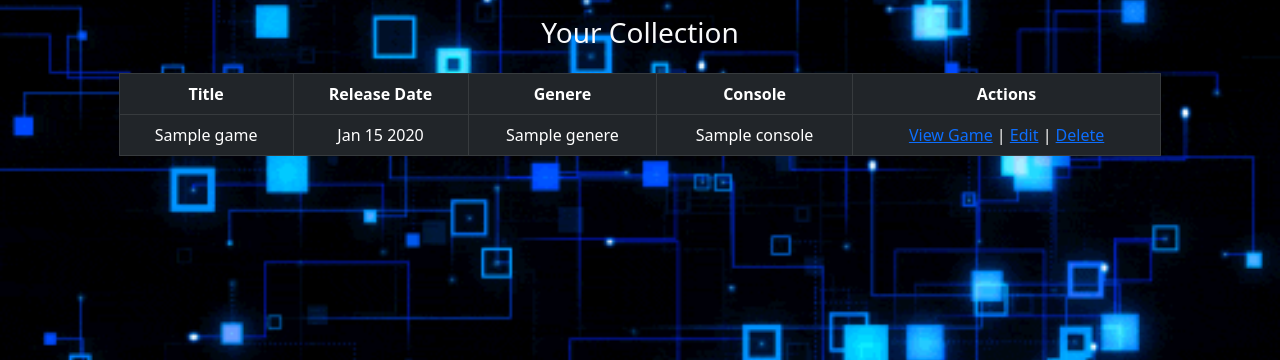
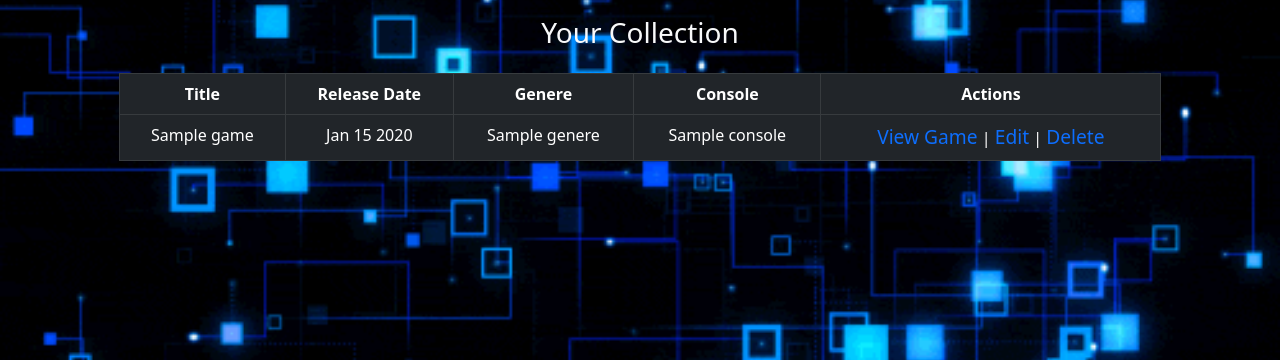
Before and after one commit to Brando129/game_vault, a Python web app: template flask_app/templates/homepage.html in a window 1280 px wide. Shown: the part 90-450 px from the top of the page. Run offline with Jinja, Linux system fonts and the light colour scheme; the template is opened without the code that fills it: most values are stand-ins (such as "Sample title", 1, 10 or a date in 2020).

Commit message:
Styled the action links.

```diff
--- a/flask_app/static/css/style.css
+++ b/flask_app/static/css/style.css
@@ -24,7 +24,14 @@
     background-repeat: no-repeat;
     background-size: cover;
 }
-/* Logout buttons */
+
+/* Action links */
+.act_links {
+    font-size: larger;
+    text-decoration: none;
+}
+
+/* Logout/Add game buttons */
 .logout_btn,
 .add_game_btn {
     margin-left: 25px;
--- a/flask_app/templates/homepage.html
+++ b/flask_app/templates/homepage.html
@@ -43,9 +43,9 @@
                     <td class="text-center">{{game.genere}}</td>
                     <td class="text-center">{{game.console}}</td>
                     <td class="text-center">
-                        <a href="/view_game/{{game.id}}">View Game</a>
-                        | <a href="/edit/game/{{game.id}}">Edit</a>
-                        | <a href="/delete_game/{{game.id}}">Delete</a>
+                        <a class="act_links" href="/view_game/{{game.id}}">View Game</a>
+                        | <a class="act_links" href="/edit/game/{{game.id}}">Edit</a>
+                        | <a class="act_links" href="/delete_game/{{game.id}}">Delete</a>
                     </td>
                 </tr>
                 {% endfor %}
```
